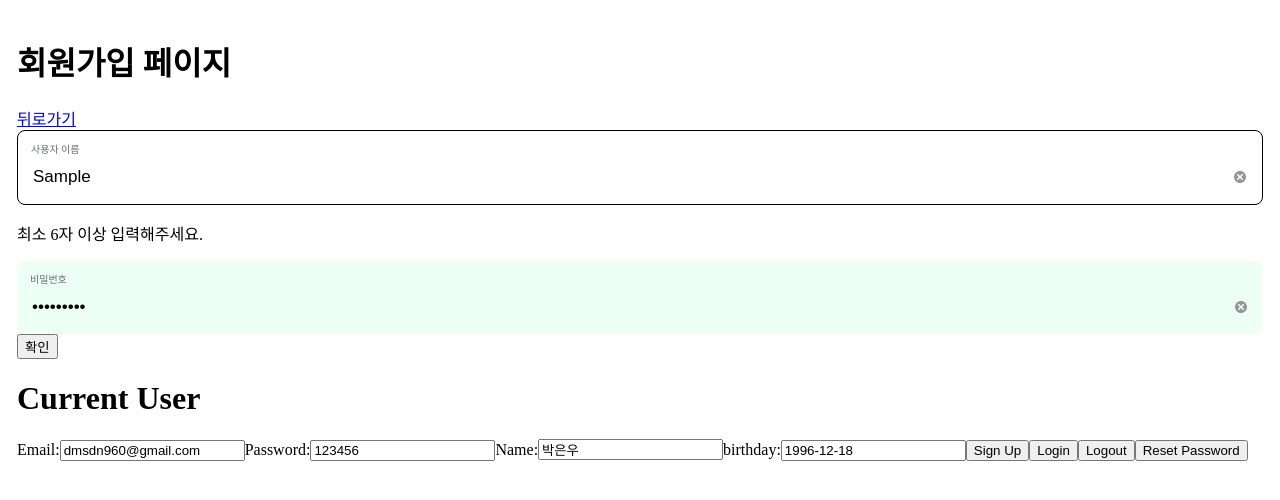
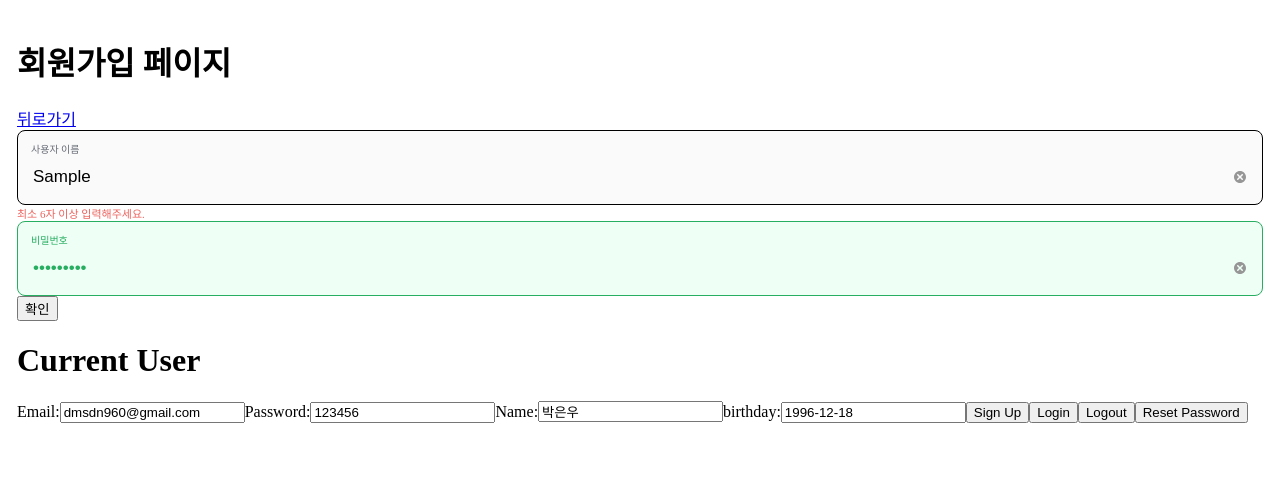
Before and after one commit to joan-KIM/soboro, a React (Create React App) app: page /account/signup in a window 1280 px wide. Both pictures are taken after typing "Sample", "Sample123" into the empty fields and a click on the input "확인". Shown: the top 500 px of the page. Built offline with nearby package versions, Linux system fonts and the light colour scheme; no server answers; a web font is replaced by a local one.

Commit message:
유효성 스타일 적용 마무리 #14

```diff
--- a/src/components/SignUpInput.jsx
+++ b/src/components/SignUpInput.jsx
@@ -12,17 +12,32 @@ const InputContainer = styled.div`
     )};
   border-radius: 8px;
   padding: 10px 13px;
+  border: 1px solid ${(props) => props.error ?
+    '#EC625C' :
+    (props.confirm ?
+      '#27AE60' :
+      'none'
+      )};
 
   &:focus-within{
     border: 1px solid #000000;
-    background: #FFFFFF;
+    background: #FAFAFA;
   }
 `;
 
 const Label = styled.label`
+  display: block;
   font-size: 10px;
+  color: ${(props) => props.error ?
+    '#EC625C' :
+    (props.confirm ?
+      '#27AE60' :
+      '#676C76'
+    )};
+
+  &:focus-within{
     color: #676C76;
-  display: block;
+  }
 `;
 
 const InputGroup = styled.div`
@@ -43,12 +58,27 @@ const Input = styled.input`
   border: none;
   background: none;
   font-size: 17px;
-  color: #000000;
+  color: ${(props) => props.error ?
+    '#EC625C' :
+    (props.confirm ?
+      '#27AE60' :
+      '#000000'
+    )};
   flex: 1;
 
   &::placeholder{
     color: #BEBFBF;
   }
+
+  &:focus{
+    color: #000000;
+  }
+`;
+
+const Message = styled.p`
+  color: #EC625C;
+  font-size: 11px;
+  margin: 0;
 `;
 
 export default function SignUpInput({
@@ -66,10 +96,12 @@ export default function SignUpInput({
   return (
     <>
       <InputContainer error={!!error} confirm={isDirty && !error} >
-        <Label>
+        <Label error={!!error} confirm={isDirty && !error}>
           {label}
-          <InputGroup>
+          <InputGroup error={!!error} confirm={isDirty && !error}>
             <Input
+              error={!!error}
+              confirm={isDirty && !error}
               type={password ? 'password' : 'text'}
               placeholder={placeholder}
               {...register(name, {required, validate})}
@@ -78,7 +110,7 @@ export default function SignUpInput({
           </InputGroup>
         </Label>
       </InputContainer>
-      {error && <p>{error.type === 'required' ? '필수 입력항목 입니다' : error.message}</p>}
+      {error && <Message>{error.type === 'required' ? '필수 입력항목 입니다' : error.message}</Message>}
     </>
   );
 }
```
Lines whose indentation alone changed are shown as unchanged.
